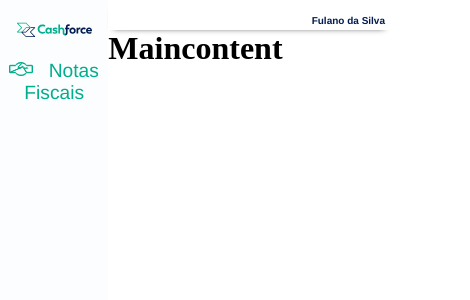
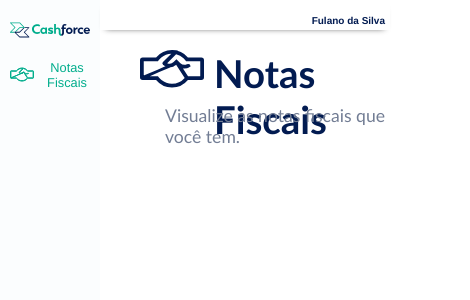
Before and after one commit to IgorMarinhoArgollo/CF-desafio, a Vue app in the folder packages/frontend/: page / in a window 390 px wide. Shown: the top 300 px of the page, 470 px wide, since content can reach past the window. Built offline with nearby package versions, Linux system fonts and the light colour scheme; no server answers.

Commit message:
fix(Frontend): :lipstick: fixing side menu style for responsive design

```diff
--- a/packages/frontend/src/components/SideMenu.vue
+++ b/packages/frontend/src/components/SideMenu.vue
@@ -24,7 +24,9 @@
             alt="notas logo"
             class="li-image"
           >
-          Notas Fiscais
+          <p class="li-text">
+            Notas Fiscais
+          </p>
         </a>
       </li>
     </ul>
@@ -56,27 +58,46 @@
 }
 
 .list-item-link {
+  display: flex;
   text-decoration: none;
   color: #00AD8C;
   font-family:'Franklin Gothic Medium', 'Arial Narrow', Arial, sans-serif;
   font-size: 1.2em;
+  text-align: center;
 }
 
 .li-image {
   margin-right: 10px;
 }
+.menu-item {
+  display: flex;
+  width: 100%;
+  justify-content: center;
+}
 
 @media screen and (max-width: 450px){
   .menu {
-    width: 150px;
+    width: 100px;
   }
 
   .logo {
-    width: 75px;
+    width: 80px;
     margin-top: 0;
+    padding: 0 10px;
   }
   .div-logo {
     height: 60px;
   }
+
+  .list-item-link {
+  font-size: 0.8em;
+  width: 100%;
+  padding: 0 10px;
+}
+
+.li-img{
+  width: 25px;
+}
+
 }
 </style>
--- a/packages/frontend/src/views/MainContent.vue
+++ b/packages/frontend/src/views/MainContent.vue
@@ -1,6 +1,17 @@
 <template>
   <div>
-    <h1>Maincontent</h1>
+    <div class="main-header">
+      <div class="header-title">
+        <img
+          src="../assets/Vector-darkblue.svg"
+          alt="hands logo"
+        >
+        <h2>Notas Fiscais</h2>
+      </div>
+      <p class="subtitle">
+        Visualize as notas fiscais que você tem.
+      </p>
+    </div>
   </div>
 </template>
 
@@ -35,3 +46,27 @@ export default {
    },
   };
 </script>
+
+<style scoped>
+.main-header{
+  width: 100%;
+  color: #021B51;
+  font-family: 'Gill Sans', 'Gill Sans MT', Calibri, 'Trebuchet MS', sans-serif;
+  padding: 20px 40px;
+}
+.header-title{
+  display: flex;
+  height: 40px;
+  font-size: 1.6em;
+}
+
+.header-title img {
+  margin-right: 10px;
+}
+
+.subtitle {
+  margin: 15px 25px;
+  font-size: 1.1em;
+  color: #727D94;
+}
+</style>
```
Also changed, not shown: packages/frontend/src/assets/Vector-darkblue.svg (added).
